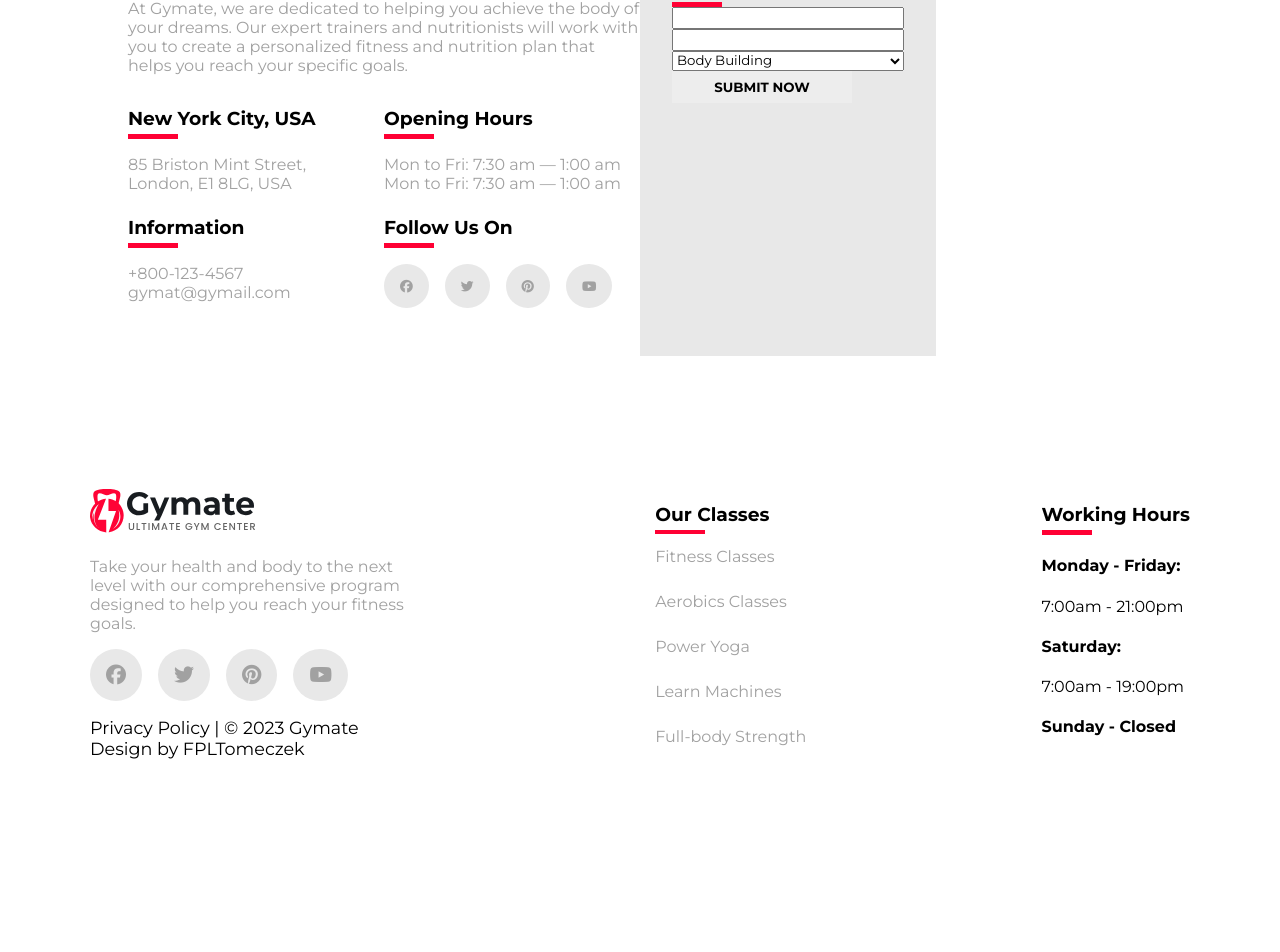
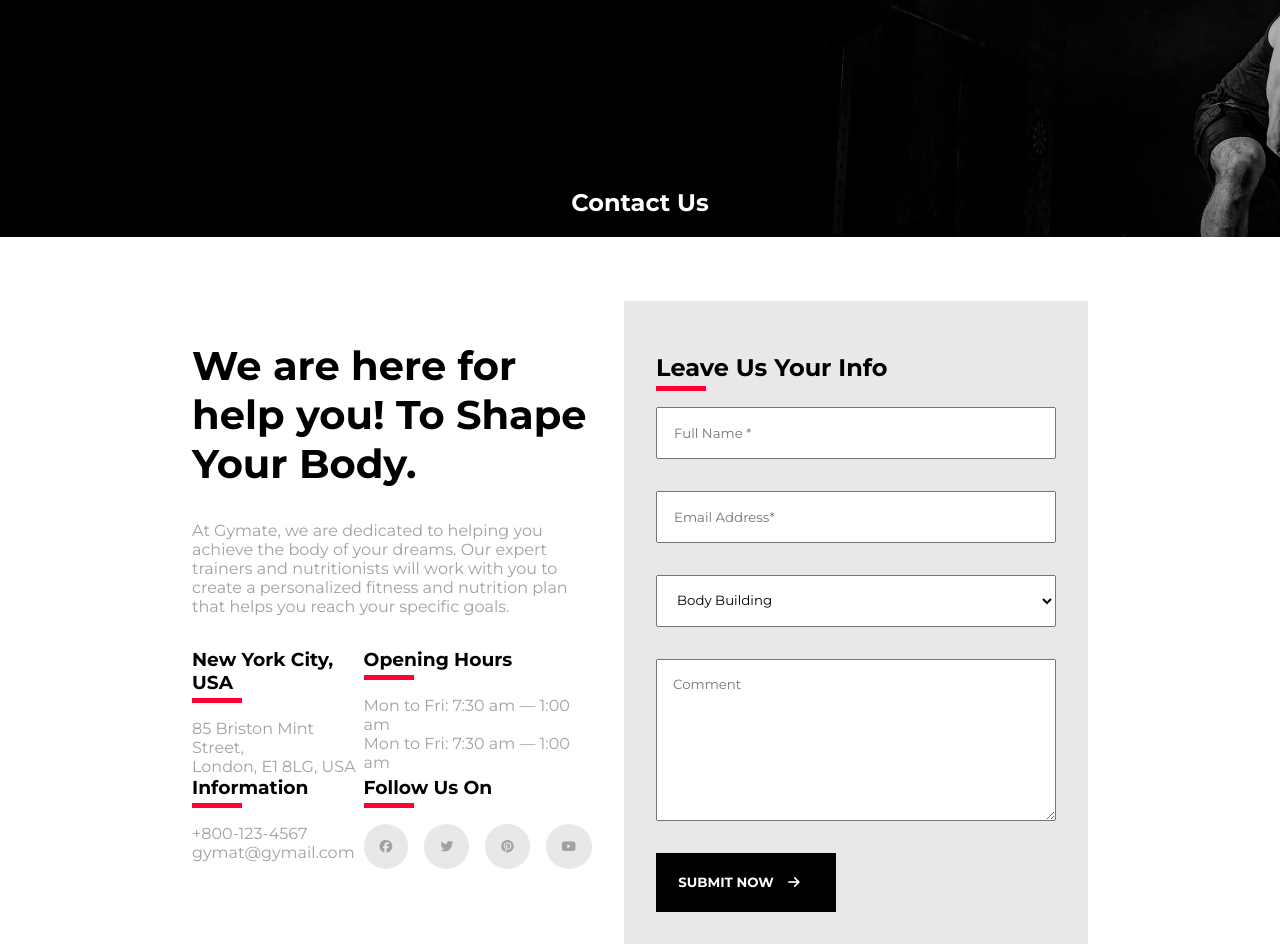
Before and after one commit to FPLTomeczek/gogym, a React (Create React App) app: page /contact in a window 1280 px wide. Shown: the part 252-1204 px from the top of the page. Before the commit the page ends 1075 px from the top, so only its background shows below. Built offline with nearby package versions, Linux system fonts and the light colour scheme.

Commit message:
contact_page

```diff
--- a/src/App.js
+++ b/src/App.js
@@ -4,6 +4,7 @@ import ContactPage from "./pages/ContactPage";
 import SchedulePage from "./pages/SchedulePage";
 import Navbar from "./components/Navbar";
 import Footer from "./components/Footer";
+import BlogPage from "./pages/BlogPage";
 import { BrowserRouter as Router, Routes, Route } from "react-router-dom";
 function App() {
   return (
@@ -15,6 +16,7 @@ function App() {
           <Route path="/classes" element={<ClassesPage />} />
           <Route path="/contact" element={<ContactPage />} />
           <Route path="/schedule" element={<SchedulePage />} />
+          <Route path="/blog" element={<BlogPage />} />
         </Routes>
         <Footer />
       </Router>
--- a/src/components/About.js
+++ b/src/components/About.js
@@ -70,7 +70,7 @@ const About = () => {
           </div>
           <button className="btn" id="about-btn">
             <p>take a tour</p>
-            <i classNameName="fa-solid fa-arrow-right"></i>
+            <i className="fa-solid fa-arrow-right"></i>
           </button>
         </section>
         <section className="banners">
--- a/src/components/ContactForm.js
+++ b/src/components/ContactForm.js
@@ -7,8 +7,8 @@ const ContactForm = () => {
       <h2>Leave Us Your Info</h2>
       <div className="underline"></div>
       <form>
-        <input type="text" />
-        <input type="email" />
+        <input type="text" placeholder="Full Name *" />
+        <input type="email" placeholder="Email Address*" />
         <select name="" id="">
           <option>Body Building</option>
           <option>Boxing</option>
@@ -20,7 +20,15 @@ const ContactForm = () => {
           <option>Meditation</option>
           <option>Cycling</option>
         </select>
-        <button className="btn">submit now</button>
+        <textarea
+          placeholder="Comment"
+          id="contact-textarea"
+          rows="8"
+        ></textarea>
+        <button className="btn" id="contact-btn">
+          <p>submit now</p>
+          <i className="fa-solid fa-arrow-right"></i>
+        </button>
       </form>
     </div>
   );
--- a/src/components/Hero.js
+++ b/src/components/Hero.js
@@ -19,7 +19,7 @@ const Hero = () => {
         </h1>
         <button className="btn">
           <p>our classes</p>
-          <i classNameName="fa-solid fa-arrow-right"></i>
+          <i className="fa-solid fa-arrow-right"></i>
         </button>
       </div>
       <div className="links">
--- a/src/components/Navbar.js
+++ b/src/components/Navbar.js
@@ -19,6 +19,9 @@ const Navbar = () => {
         <Link to="/classes">
           <li>Classes</li>
         </Link>
+        <Link to="/blog">
+          <li>Blog</li>
+        </Link>
         <Link to="/contact">
           <li>Contact</li>
         </Link>
--- a/src/components/Pricing.js
+++ b/src/components/Pricing.js
@@ -34,7 +34,7 @@ const Pricing = () => {
             </div>
             <button className="btn">
               <p>purchase now</p>
-              <i classNameName="fa-solid fa-arrow-right" />
+              <i className="fa-solid fa-arrow-right" />
             </button>
           </div>
         </div>
@@ -55,7 +55,7 @@ const Pricing = () => {
             </div>
             <button className="btn">
               <p>purchase now</p>
-              <i classNameName="fa-solid fa-arrow-right" />
+              <i className="fa-solid fa-arrow-right" />
             </button>
           </div>
         </div>
@@ -76,7 +76,7 @@ const Pricing = () => {
             </div>
             <button className="btn">
               <p>purchase now</p>
-              <i classNameName="fa-solid fa-arrow-right" />
+              <i className="fa-solid fa-arrow-right" />
             </button>
           </div>
         </div>
--- a/src/css/ContactPage/Contact.css
+++ b/src/css/ContactPage/Contact.css
@@ -1,10 +1,12 @@
-.contact-page {
+.contact-container {
   display: flex;
   justify-content: center;
 }
 
-.contact-page > section {
+.contact-container > section {
   padding: 4rem 0;
   display: flex;
-  width: 80vw;
+  align-items: center;
+  gap: 2rem;
+  width: 70vw;
 }
--- a/src/css/ContactPage/ContactForm.css
+++ b/src/css/ContactPage/ContactForm.css
@@ -1,10 +1,36 @@
 .contact-form-container {
   background-color: var(--light-gray);
   padding: 2rem;
+  width: 50%;
+}
+
+.contact-form-container > h2 {
+  margin-bottom: 0.25rem;
 }
 
 .contact-form-container > form {
   display: flex;
   flex-direction: column;
-  justify-content: space-around;
+  gap: 2rem;
+  margin-top: 1rem;
 }
+
+.contact-form-container > form > input,
+.contact-form-container > form > select,
+#contact-textarea {
+  padding: 1rem 1rem;
+}
+
+#contact-textarea {
+  resize: vertical;
+}
+
+#contact-btn {
+  background-color: black;
+  color: white;
+  transition: background-color 0.4s;
+}
+
+#contact-btn:hover {
+  background-color: var(--main-red);
+}
--- a/src/css/ContactPage/ContactInfo.css
+++ b/src/css/ContactPage/ContactInfo.css
@@ -2,6 +2,9 @@
   width: 50%;
 }
 
+.contact-info-container > h1 {
+  font-size: 2.5rem;
+}
 .contact-info-container span {
   color: var(--dark-gray);
 }
--- /dev/null
+++ b/src/pages/BlogPage.js
@@ -0,0 +1,12 @@
+import React from "react";
+import SecondaryHero from "../components/SecondaryHero";
+
+const BlogPage = () => {
+  return (
+    <div>
+      <SecondaryHero text="Blog" />
+    </div>
+  );
+};
+
+export default BlogPage;
--- a/src/pages/ContactPage.js
+++ b/src/pages/ContactPage.js
@@ -2,14 +2,18 @@ import React from "react";
 import ContactInfo from "../components/ContactInfo";
 import ContactForm from "../components/ContactForm";
 import "../css/ContactPage/Contact.css";
+import SecondaryHero from "../components/SecondaryHero";
 
 const ContactPage = () => {
   return (
     <div className="contact-page">
-      <section>
-        <ContactInfo />
-        <ContactForm />
-      </section>
+      <SecondaryHero text="Contact Us" />
+      <div className="contact-container">
+        <section>
+          <ContactInfo />
+          <ContactForm />
+        </section>
+      </div>
     </div>
   );
 };
```
